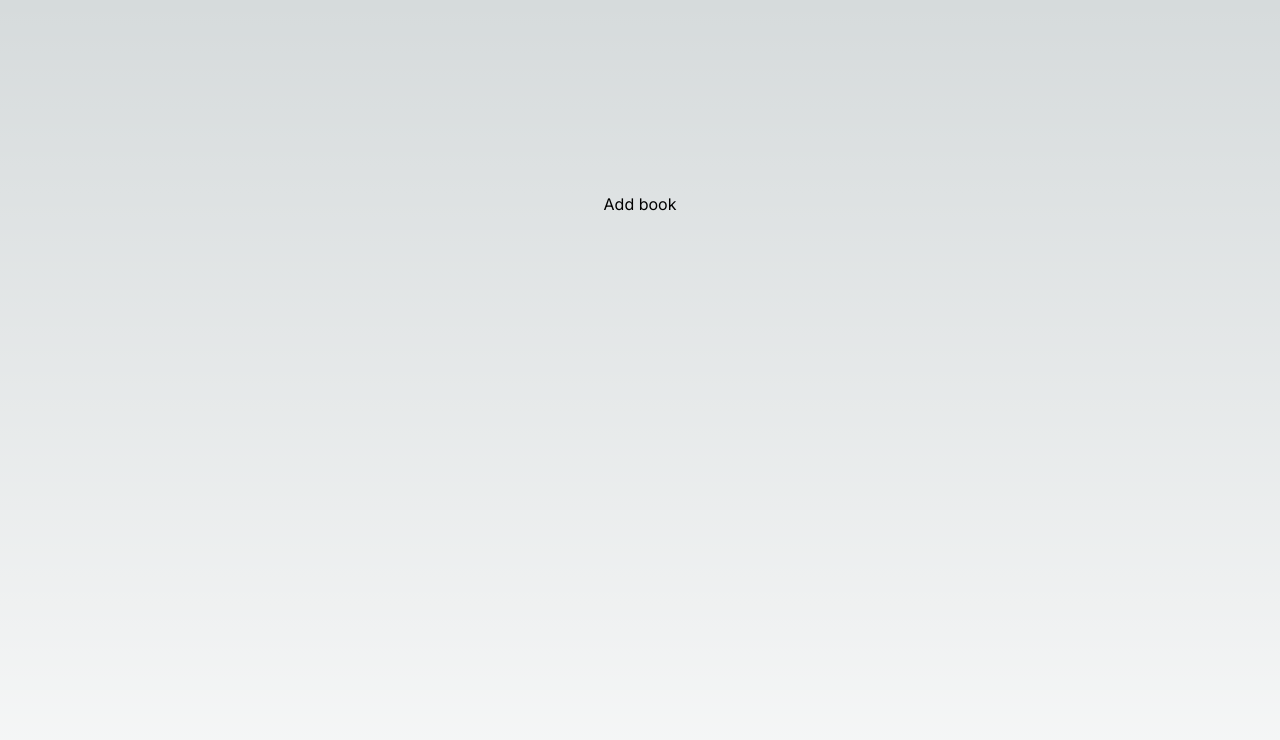
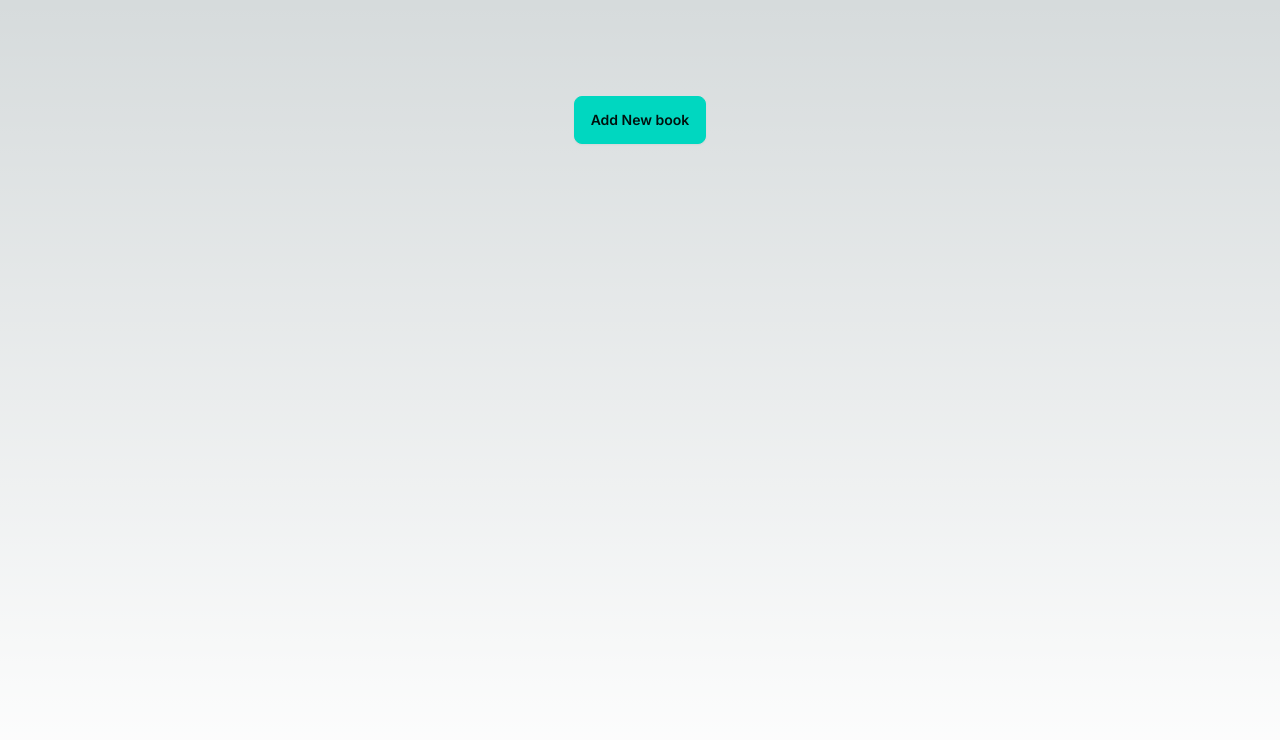
Before and after one commit to YumiChen/book-store, a Next.js app: page / in a window 1280 px wide. Shown: the top 740 px of the page. Built offline with nearby package versions, Linux system fonts and the light colour scheme.

Commit message:
Add add book button component

```diff
--- a/app/AddBookButton.tsx
+++ b/app/AddBookButton.tsx
@@ -1,7 +1,15 @@
+import { setEditingBook } from "@/lib/features/books/editingBookSlice";
+import { useAppDispatch } from "@/lib/hook";
+
 export default function AddBookButton() {
+  const dispatch = useAppDispatch();
+  const openAddBookPopup = () => {
+    dispatch(setEditingBook());
+    (document.querySelector("#add_book_modal") as HTMLDialogElement)?.showModal();
+  };
   return (
-    <div className="flex min-h-screen flex-col items-center justify-between p-24">
-        <button>Add book</button>
+    <div>
+        <button className="btn btn-accent" onClick={openAddBookPopup}>Add New book</button>
     </div>
   );
 }
```
